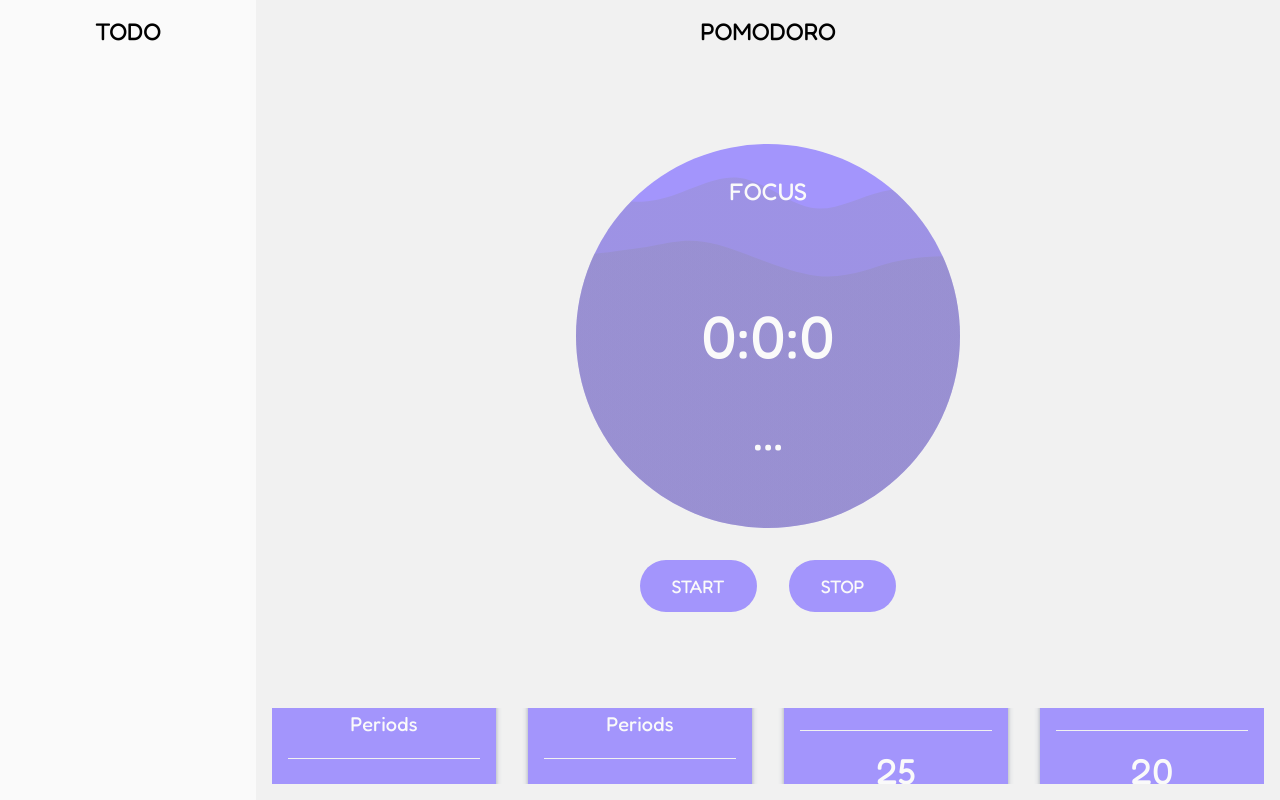
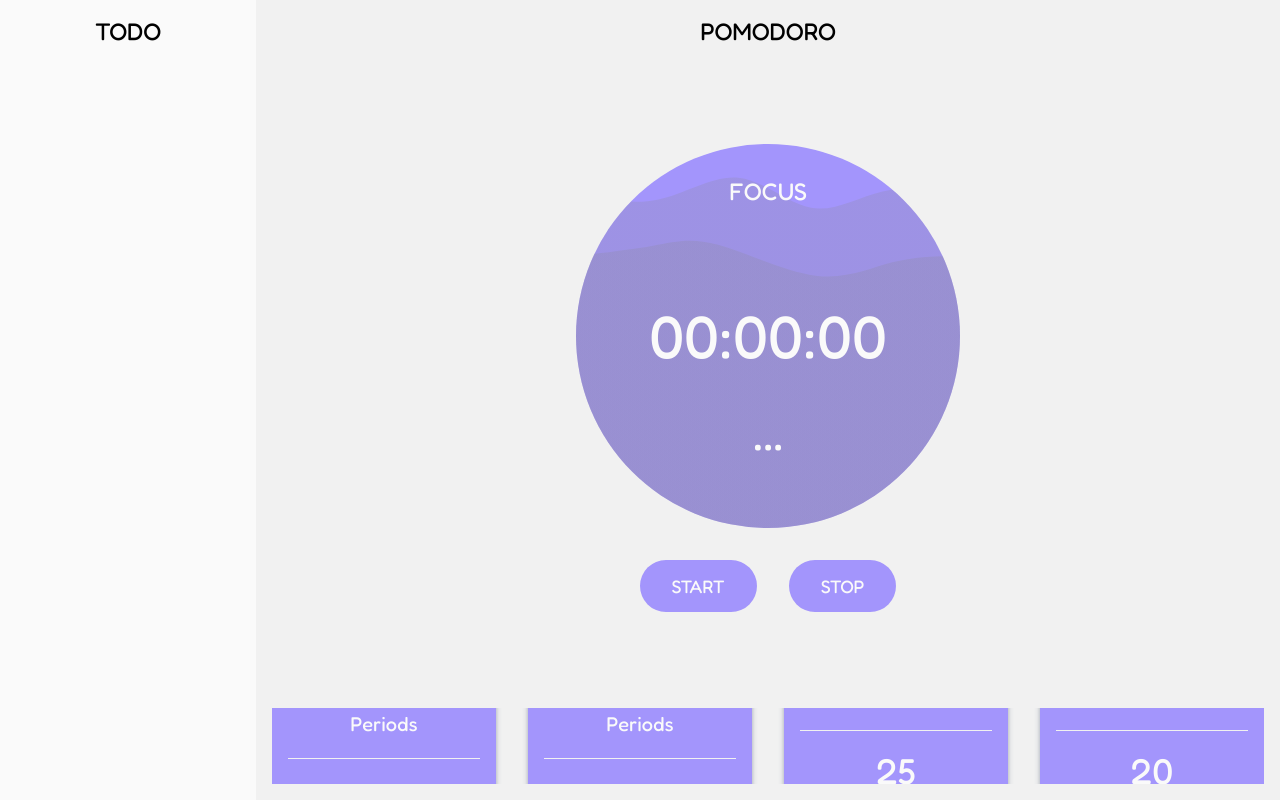
Before and after one commit to vChrisL/Pomodor, a React (Vite) app: page / in a window 1280 px wide. Built offline with nearby package versions, Linux system fonts and the light colour scheme.

Commit message:
added getters for formatted HMS

```diff
--- a/src/classes/Time.ts
+++ b/src/classes/Time.ts
@@ -10,6 +10,9 @@ export class Time {
   }
 
   // Getter setter for Hours
+  public get getHoursString(): string {
+    return this._hours.toString().padStart(2, "0");
+  }
   public get getHours(): number {
     return this._hours;
   }
@@ -28,6 +31,9 @@ export class Time {
   }
 
   // Getter setter for Minutes
+  public get getMinutesString(): string {
+    return this._minutes.toString().padStart(2, "0");
+  }
   public get getMinutes(): number {
     return this._minutes;
   }
@@ -46,6 +52,9 @@ export class Time {
   }
 
   // Getter setter for Seconds
+  public get getSecondsString(): string {
+    return this._seconds.toString().padStart(2, "0");
+  }
   public get getSeconds(): number {
     return this._seconds;
   }
--- a/src/components/TimerComponent.tsx
+++ b/src/components/TimerComponent.tsx
@@ -75,7 +75,7 @@ export function TimerComponent({time}: TimerProps) {
         <p
           className={"text-6xl absolute top-1/2 right-1/2 translate-x-1/2 -translate-y-1/2 text-[var(--secondary-bg-color)]"}
         >
-          {time.getHours}:{time.getMinutes}:{time.getSeconds}
+          {time.getHoursString}:{time.getMinutesString}:{time.getSecondsString}
         </p>
 
         <button
```
